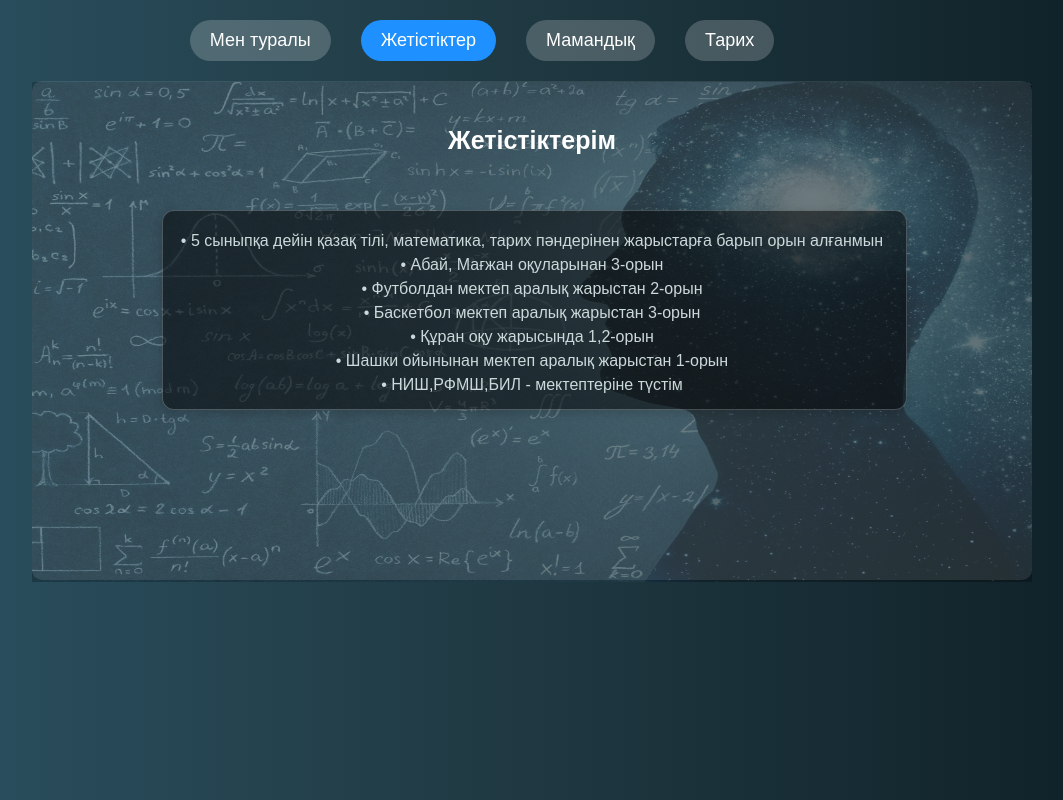
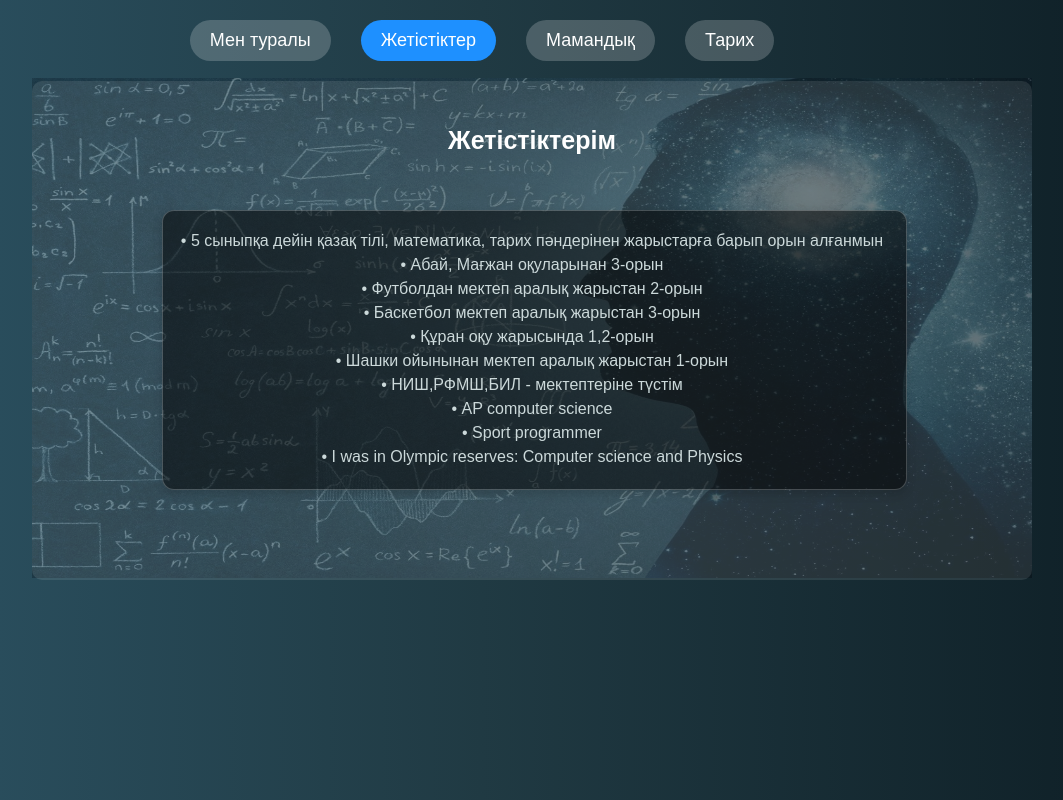
Before and after one commit to A-Bakdaulet/Biography-myfirst-site, a plain HTML site: page index2.html in a window 1280 px wide. Both pictures are taken after a click on the button "Жетістіктер". Shown: the whole page, without its empty margins (158-1221 px from the left). Drawn offline with Linux system fonts and the light colour scheme.

Commit message:
Update index2.html

```diff
--- a/index2.html
+++ b/index2.html
@@ -107,7 +107,7 @@
             width: 1000px;
             height: 500px;
             margin-left: -500px;
-            margin-top: -265px;
+            margin-top: -341px;
             opacity: 0.3;
             align-items: center;
             position: relative;
@@ -127,7 +127,7 @@
             position: absolute;
 
             width: 745px;
-            height: 200px;
+            height: 280px;
             min-height: 10px;
 
             top: 210px;
@@ -263,7 +263,7 @@
                         <br>• Мен 2009 жылы Түркістан облысы, Отырар ауданы, Ынталы ауылында дүниеге келдім. Жастайымнан медреседе ғүламалардан ілім алып, ғылымға деген құштарлығым аштым. Солай, 7-сыныпқа дейін ауылдағы Ә.Байтанаев атындағы орта мектепте оқыдым, кейін 6-сыныптың соңына қарай РФМШ мектебіне тест тапсырып және өтіп 7-сыныптан бері осы жерде оқудамын. Қазір 10-сыныпта оқимын.</br>
                         <br>• Отбасым: жалпы отбасым 6-адамнан тұрады: анам-Н.Индира, әкем-Ә.Арман, үлкен әпкем-Ә.Айдана,
                         ағам-Ә.Асылбек, келесі әпкем-А.Лашын және мен-Ә.Бақдәулет.</br>
-                        <br>• Хобби: футбол ойнау, сайт жасау, сурет салу, спортпен айналысу</br>
+                        <br>• Хобби: футбол ойнау, сайт жасау, сурет салу, спортпен айналысу, жүзу, тауға шығу</br>
                         </div>
 
                         <a href="https://t.me/Assilkhanbakdaulet" target="_blank">
@@ -294,6 +294,9 @@
                     <br>• Құран оқу жарысында 1,2-орын
                     <br>• Шашки ойынынан мектеп аралық жарыстан 1-орын
                     <br>• НИШ,РФМШ,БИЛ - мектептеріне түстім
+                    <br>• AP computer science
+                    <br>• Sport programmer
+                    <br>• I was in Olympic reserves: Computer science and Physics
                 </div>
                 <img src="img/study2.png" alt="Profile Photo" class="profile-img2">
 
```
